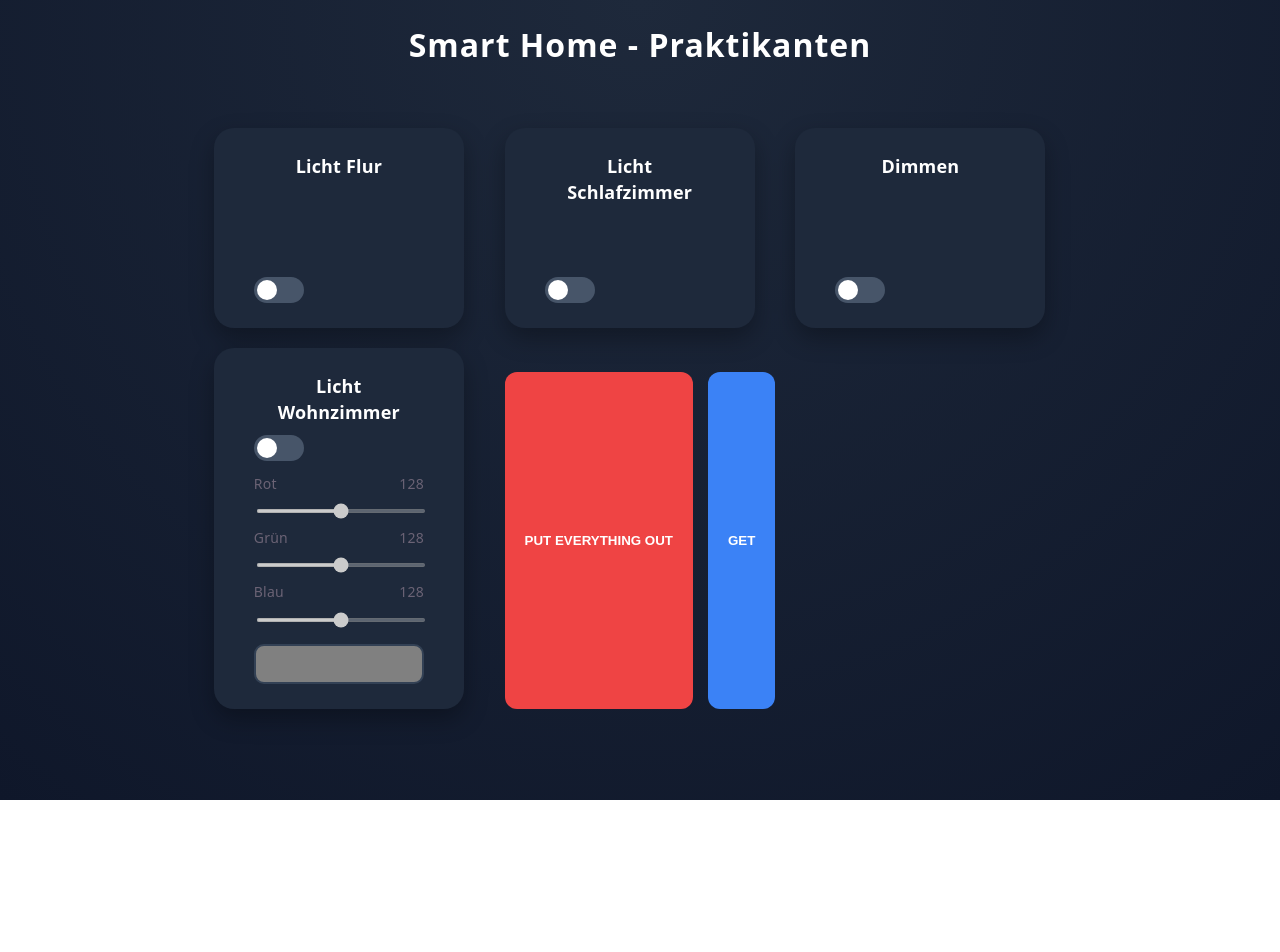
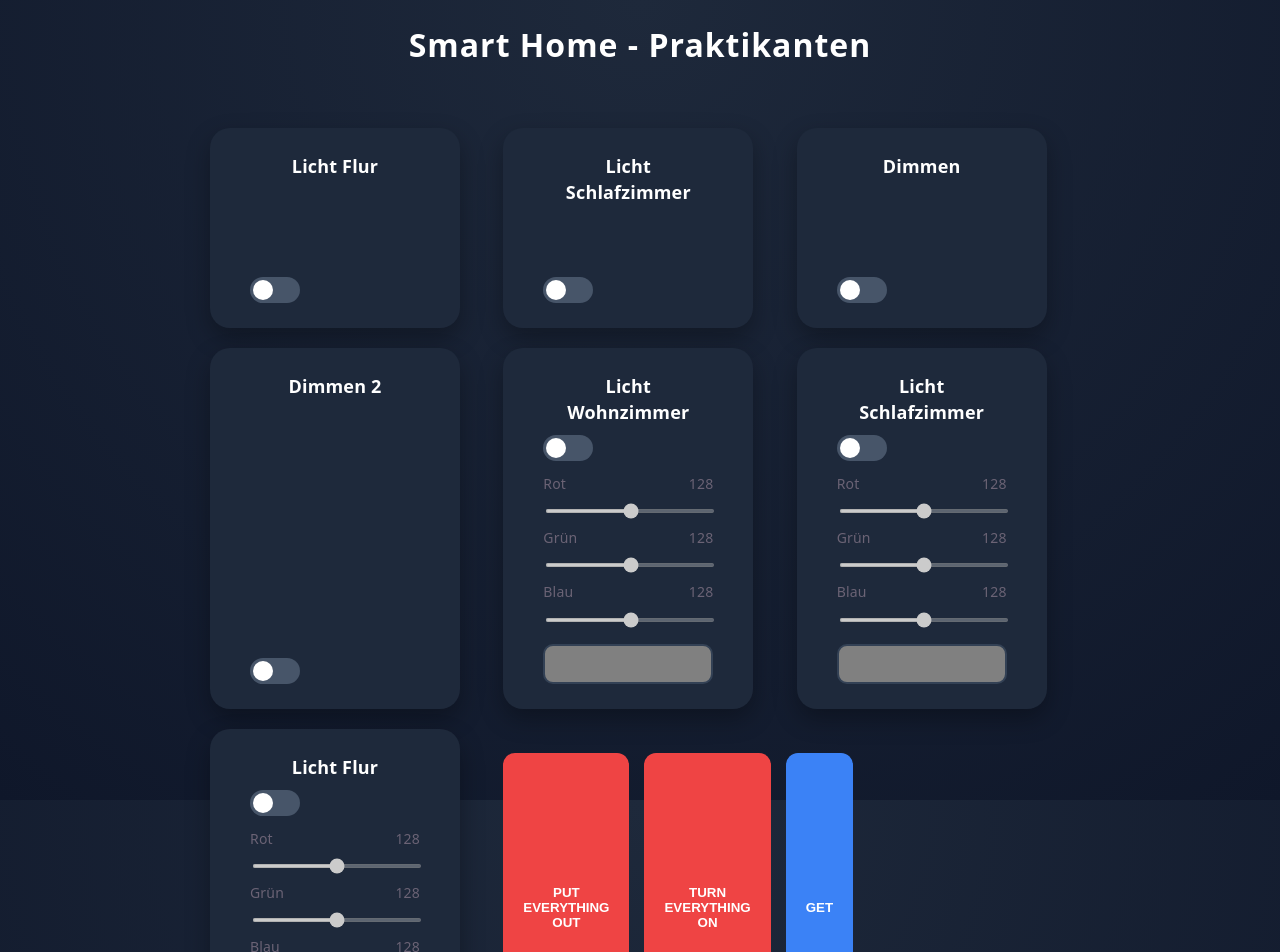
Before and after one commit to fabiennebischof/OldenburgPraktikum, a React (Vite) app in the folder SmarthomeAPI/: page / in a window 1280 px wide. Shown: the top 952 px of the page. Before the commit the page ends 800 px from the top, so only its background shows below. Built offline with nearby package versions, Linux system fonts and the light colour scheme.

Commit message:
hallwayrgb, bedroon rgb, dimm 2

```diff
--- a/SmarthomeAPI/src/Components/LightController.tsx
+++ b/SmarthomeAPI/src/Components/LightController.tsx
@@ -5,27 +5,31 @@ import './LightController.css';
 function LightController() {
 
     const [checkedHallway, setCheckedHallway] = useState(false);
+    const [checkedHallwayRGB, setCheckedHallwayRGB] = useState(false);
     const [checkedBedroom, setCheckedBedroom] = useState(false);
-    const [checkedLivingRoom, setCheckedLivingRoom] = useState(false);
-    const [checkedDim, setCheckedDim] = useState(false);
+    const [checkedBedroomRGB, setCheckedBedroomRGB] = useState(false);
+    //const [checkedLivingRoom, setCheckedLivingRoom] = useState(false);
+    const [checkedLivingRoomRGB, setCheckedLivingRoomRGB] = useState(false);
+    const [checkedDim1, setCheckedDim1] = useState(false);
+    const [checkedDim2, setCheckedDim2] = useState(false);
 
     const [red, setRed] = useState(128);
     const [green, setGreen] = useState(128);
     const [blue, setBlue] = useState(128);
 
     const LIGHTS = {
-        //allLighsOn: "a02p",
+        allLighsOn: "a02p",
 
         hallway: "a001",
-        //hallwayRGB: "a02s",
+        hallwayRGB: "a02s",
 
         bedroom: "a00j",
-        //bedroomRGB: "a031",
+        bedroomRGB: "a031",
 
         livingRoomRGB: "a013",
 
         livingDim1: "a01c",
-        //livingDim2: "a01f",
+        livingDim2: "a01f",
 
         livingRed: "a015",
         livingGreen: "a016",
@@ -69,6 +73,14 @@ function LightController() {
         }
     };
 
+    const handleTurnEverythingOn = async () => {
+        try {
+            await api.put("/values/a02p", { value: 1 });
+        } catch (err) {
+            console.error(err);
+        }
+    };
+
     const handleGet = async () => {
         try {
             const res = await api.get("/uiconfig");
@@ -91,6 +103,19 @@ function LightController() {
         }
     };
 
+    const handleLightHallwayRGB = async (e: React.ChangeEvent<HTMLInputElement>) => {
+        const isChecked = e.target.checked;
+        setCheckedHallwayRGB(isChecked);
+
+        try {
+            await api.put(`/values/${LIGHTS.hallwayRGB}`, {
+                value: isChecked ? 1 : 0
+            });
+        } catch (err) {
+            console.error(err);
+        }
+    };
+
     const handleLightBedroom = async (e: React.ChangeEvent<HTMLInputElement>) => {
         const isChecked = e.target.checked;
         setCheckedBedroom(isChecked);
@@ -104,9 +129,22 @@ function LightController() {
         }
     };
 
-    const handleLightLivingRoom = async (e: React.ChangeEvent<HTMLInputElement>) => {
+    const handleLightBedroomRGB = async (e: React.ChangeEvent<HTMLInputElement>) => {
         const isChecked = e.target.checked;
-        setCheckedLivingRoom(isChecked);
+        setCheckedBedroomRGB(isChecked);
+
+        try {
+            await api.put(`/values/${LIGHTS.bedroomRGB}`, {
+                value: isChecked ? 1 : 0
+            });
+        } catch (err) {
+            console.error(err);
+        }
+    };
+
+    const handleLightLivingRoomRGB = async (e: React.ChangeEvent<HTMLInputElement>) => {
+        const isChecked = e.target.checked;
+        setCheckedLivingRoomRGB(isChecked);
 
         try {
             await api.put(`/values/${LIGHTS.livingRoomRGB}`, {
@@ -118,12 +156,25 @@ function LightController() {
     };
 
 
-    const handleDim = async (e: React.ChangeEvent<HTMLInputElement>) => {
+    const handleDim1 = async (e: React.ChangeEvent<HTMLInputElement>) => {
         const isChecked = e.target.checked;
-        setCheckedDim(isChecked);
+        setCheckedDim1(isChecked);
 
         try {
             await api.put(`/values/${LIGHTS.livingDim1}`, {
+                value: isChecked ? 1 : 0
+            });
+        } catch (err) {
+            console.error(err);
+        }
+    };
+
+    const handleDim2 = async (e: React.ChangeEvent<HTMLInputElement>) => {
+        const isChecked = e.target.checked;
+        setCheckedDim2(isChecked);
+
+        try {
+            await api.put(`/values/${LIGHTS.livingDim2}`, {
                 value: isChecked ? 1 : 0
             });
         } catch (err) {
@@ -166,8 +217,20 @@ function LightController() {
                     <label className="switch">
                         <input
                             type="checkbox"
-                            checked={checkedDim}
-                            onChange={handleDim}
+                            checked={checkedDim1}
+                            onChange={handleDim1}
+                        />
+                        <span className="slider"></span>
+                    </label>
+                </div>
+
+                <div className="card">
+                    <p className="title">Dimmen 2</p>
+                    <label className="switch">
+                        <input
+                            type="checkbox"
+                            checked={checkedDim2}
+                            onChange={handleDim2}
                         />
                         <span className="slider"></span>
                     </label>
@@ -181,8 +244,8 @@ function LightController() {
                         <label className="switch">
                             <input
                                 type="checkbox"
-                                checked={checkedLivingRoom}
-                                onChange={handleLightLivingRoom}
+                                checked={checkedLivingRoomRGB}
+                                onChange={handleLightLivingRoomRGB}
                             />
                             <span className="slider"></span>
                         </label>
@@ -197,7 +260,7 @@ function LightController() {
                             min="0"
                             max="255"
                             value={red}
-                            disabled={!checkedLivingRoom}
+                            disabled={!checkedLivingRoomRGB}
                             onChange={(e) => updateRed(Number(e.target.value))}
                         />
 
@@ -211,7 +274,7 @@ function LightController() {
                             min="0"
                             max="255"
                             value={green}
-                            disabled={!checkedLivingRoom}
+                            disabled={!checkedLivingRoomRGB}
                             onChange={(e) => updateGreen(Number(e.target.value))}
                         />
 
@@ -225,7 +288,133 @@ function LightController() {
                             min="0"
                             max="255"
                             value={blue}
-                            disabled={!checkedLivingRoom}
+                            disabled={!checkedLivingRoomRGB}
+                            onChange={(e) => updateBlue(Number(e.target.value))}
+                        />
+
+                        <div
+                            className="color-preview"
+                            style={{ backgroundColor: `rgb(${red}, ${green}, ${blue})` }}
+                        />
+                    </div>
+                </div>
+
+                <div className="card">
+                    <div className="rgb-container">
+
+                        <p className="title">Licht Schlafzimmer</p>
+
+                        <label className="switch">
+                            <input
+                                type="checkbox"
+                                checked={checkedBedroomRGB}
+                                onChange={handleLightBedroomRGB}
+                            />
+                            <span className="slider"></span>
+                        </label>
+
+                        <div className="rgb-label">
+                            <span>Rot</span>
+                            <span>{red}</span>
+                        </div>
+                        <input
+                            className="rgb-slider"
+                            type="range"
+                            min="0"
+                            max="255"
+                            value={red}
+                            disabled={!checkedBedroomRGB}
+                            onChange={(e) => updateRed(Number(e.target.value))}
+                        />
+
+                        <div className="rgb-label">
+                            <span>Grün</span>
+                            <span>{green}</span>
+                        </div>
+                        <input
+                            className="rgb-slider"
+                            type="range"
+                            min="0"
+                            max="255"
+                            value={green}
+                            disabled={!checkedBedroomRGB}
+                            onChange={(e) => updateGreen(Number(e.target.value))}
+                        />
+
+                        <div className="rgb-label">
+                            <span>Blau</span>
+                            <span>{blue}</span>
+                        </div>
+                        <input
+                            className="rgb-slider"
+                            type="range"
+                            min="0"
+                            max="255"
+                            value={blue}
+                            disabled={!checkedBedroomRGB}
+                            onChange={(e) => updateBlue(Number(e.target.value))}
+                        />
+
+                        <div
+                            className="color-preview"
+                            style={{ backgroundColor: `rgb(${red}, ${green}, ${blue})` }}
+                        />
+                    </div>
+                </div>
+
+                <div className="card">
+                    <div className="rgb-container">
+
+                        <p className="title">Licht Flur</p>
+
+                        <label className="switch">
+                            <input
+                                type="checkbox"
+                                checked={checkedHallwayRGB}
+                                onChange={handleLightHallwayRGB}
+                            />
+                            <span className="slider"></span>
+                        </label>
+
+                        <div className="rgb-label">
+                            <span>Rot</span>
+                            <span>{red}</span>
+                        </div>
+                        <input
+                            className="rgb-slider"
+                            type="range"
+                            min="0"
+                            max="255"
+                            value={red}
+                            disabled={!checkedHallwayRGB}
+                            onChange={(e) => updateRed(Number(e.target.value))}
+                        />
+
+                        <div className="rgb-label">
+                            <span>Grün</span>
+                            <span>{green}</span>
+                        </div>
+                        <input
+                            className="rgb-slider"
+                            type="range"
+                            min="0"
+                            max="255"
+                            value={green}
+                            disabled={!checkedHallwayRGB}
+                            onChange={(e) => updateGreen(Number(e.target.value))}
+                        />
+
+                        <div className="rgb-label">
+                            <span>Blau</span>
+                            <span>{blue}</span>
+                        </div>
+                        <input
+                            className="rgb-slider"
+                            type="range"
+                            min="0"
+                            max="255"
+                            value={blue}
+                            disabled={!checkedHallwayRGB}
                             onChange={(e) => updateBlue(Number(e.target.value))}
                         />
 
@@ -241,6 +430,10 @@ function LightController() {
                         PUT EVERYTHING OUT
                     </button>
 
+                    <button className="button danger" onClick={handleTurnEverythingOn}>
+                        TURN EVERYTHING ON
+                    </button>
+
                     <button className="button" onClick={handleGet}>
                         GET
                     </button>
```
